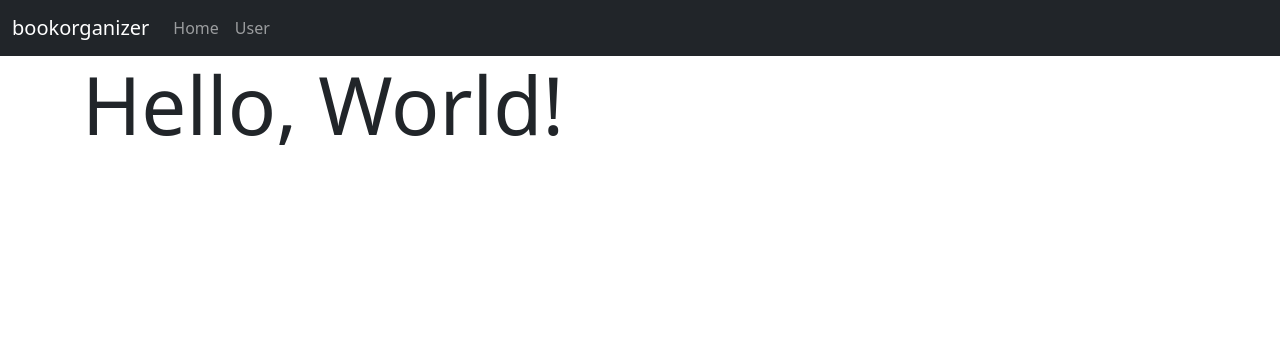
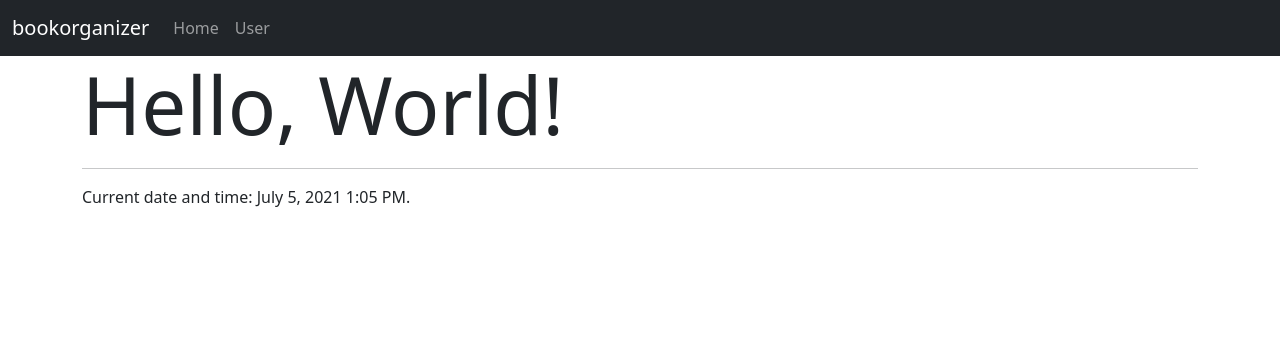
Before and after one commit to matbocz/bookorganizer, a Flask app: page / in a window 1280 px wide. Shown: the top 356 px of the page. Run offline with Flask 2, Linux system fonts and the light colour scheme; some libraries are stand-ins or nearby versions.

Commit message:
Include Moment.js into Base template

```diff
--- a/templates/base.html
+++ b/templates/base.html
@@ -8,6 +8,9 @@
     <!-- Bootstrap CSS -->
     <link href="https://cdn.jsdelivr.net/npm/bootstrap@5.0.2/dist/css/bootstrap.min.css" rel="stylesheet"
           integrity="sha384-EVSTQN3/azprG1Anm3QDgpJLIm9Nao0Yz1ztcQTwFspd3yD65VohhpuuCOmLASjC" crossorigin="anonymous">
+
+    <!-- Moment.js -->
+    {{ moment.include_moment() }}
 
     <title>{% block title %}{% endblock %}</title>
 </head>
@@ -36,6 +39,9 @@
 <!-- Content -->
 <div class="container">
     {% block content %}{% endblock %}
+
+    <hr>
+    <p>Current date and time: {{ moment().format('LLL') }}.</p>
 </div>
 
 <!-- Bootstrap Bundle with Popper -->
```
